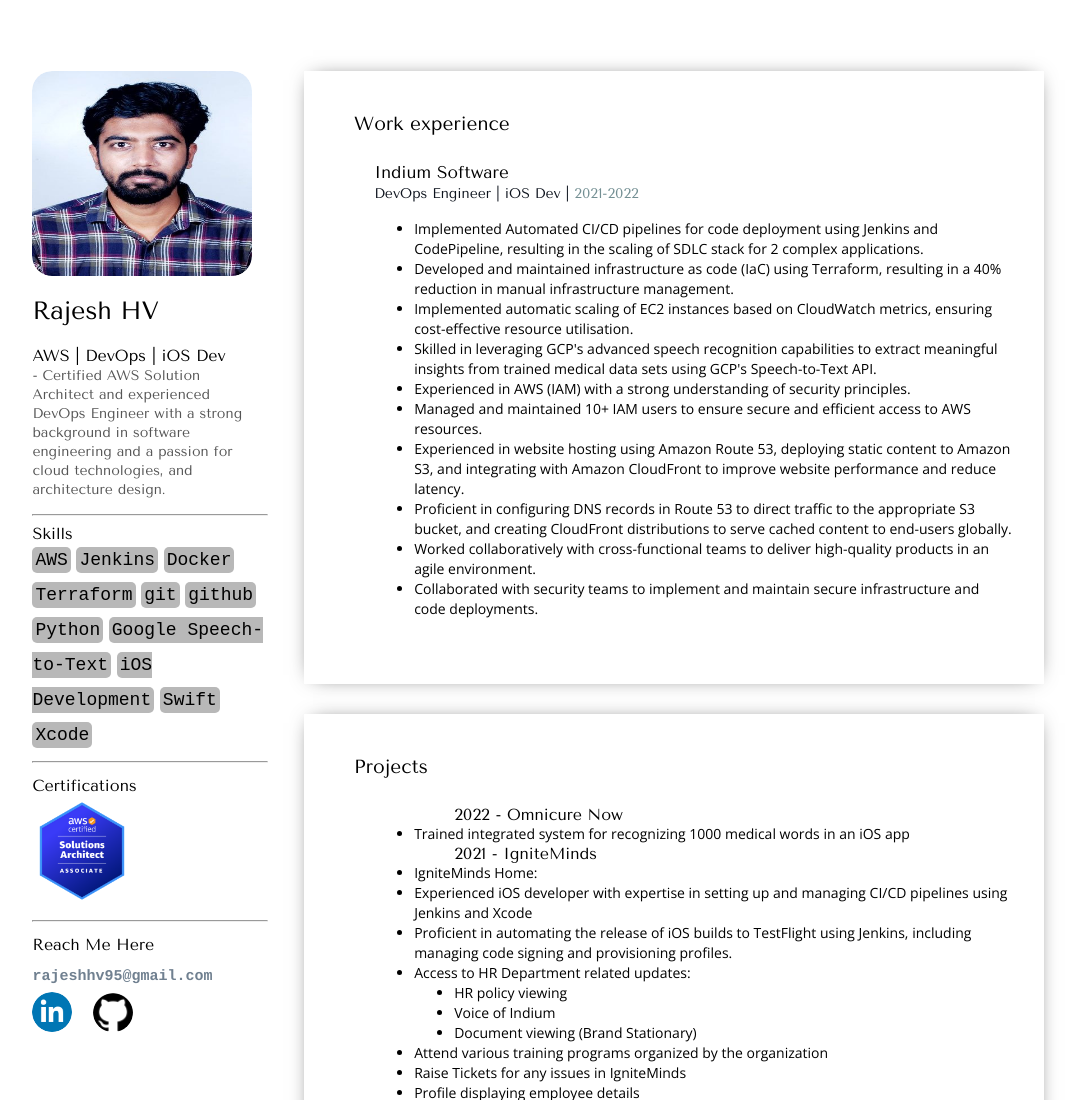
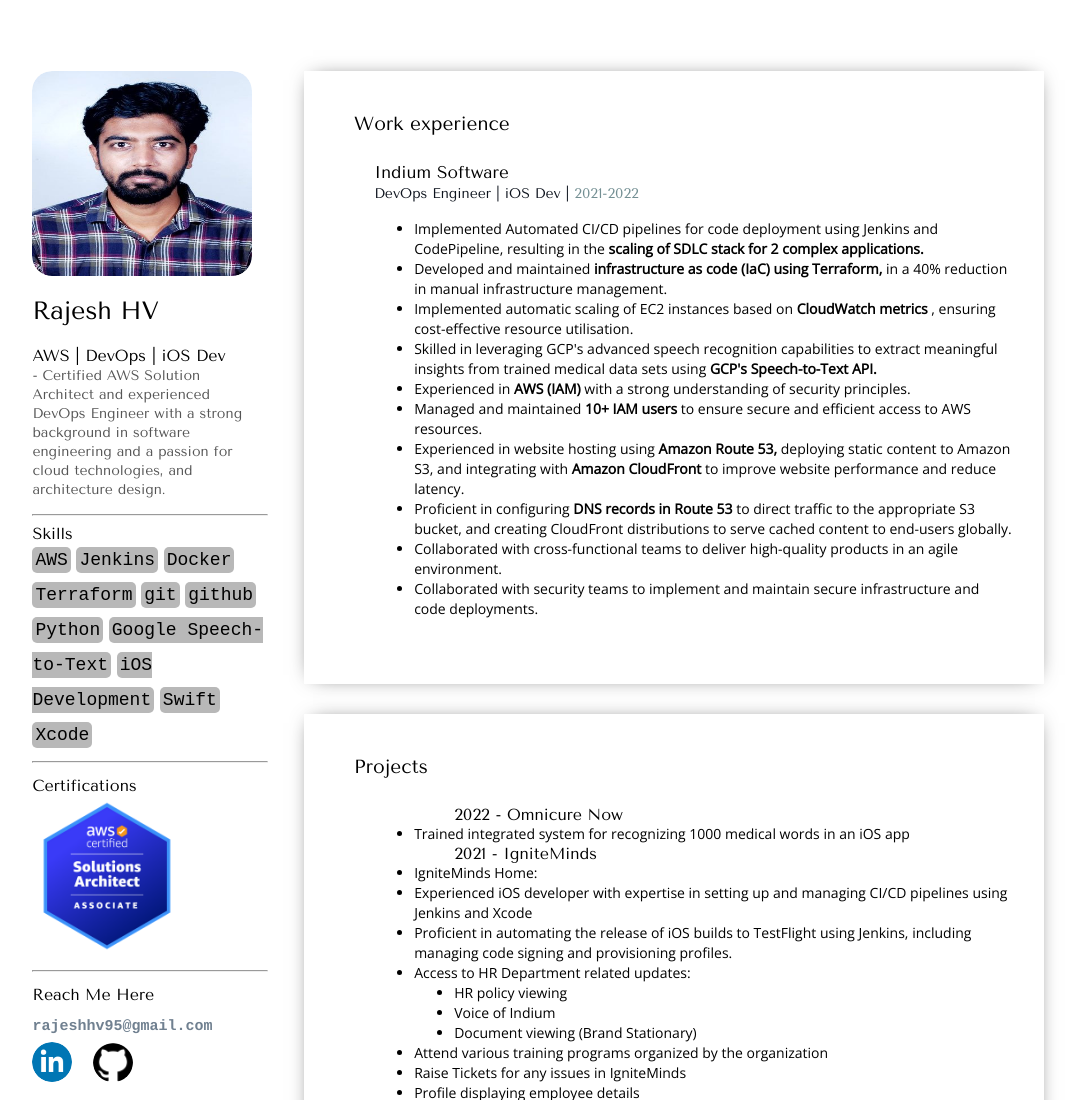
Before and after one commit to rajeshhv/Cloud-Resume, a plain HTML site: page index.html in a window 1280 px wide. Shown: the top 1100 px of the page, without its empty margins (102-1184 px from the left). Drawn offline with nearby package versions, Linux system fonts and the light colour scheme; a script that the page names is missing.

Commit message:
Added highlights and logo width change

```diff
--- a/index.html
+++ b/index.html
@@ -62,18 +62,18 @@
 					<ul>
 						<p class="tag">Indium Software<br><span>DevOps Engineer | iOS Dev | <span>2021-2022</span></span></p>
 						<ul>
-							<li>Implemented Automated CI/CD pipelines for code deployment using Jenkins and CodePipeline, resulting in the scaling of SDLC stack for 2 complex applications.</li>
-							<li>Developed and maintained infrastructure as code (IaC) using Terraform, resulting in a 40% reduction in manual infrastructure management.
+							<li>Implemented Automated CI/CD pipelines for code deployment using Jenkins and CodePipeline, resulting in the <strong>scaling of SDLC stack for 2 complex applications.</strong></li>
+							<li>Developed and maintained <strong>infrastructure as code (IaC) using Terraform,</strong> in a 40% reduction in manual infrastructure management.
 							</li>
-							<li>Implemented automatic scaling of EC2 instances based on CloudWatch metrics, ensuring cost-effective resource utilisation.</li>
-							<li>Skilled in leveraging GCP's advanced speech recognition capabilities to extract meaningful insights from trained medical data sets using GCP's Speech-to-Text API.</li>
-							<li>Experienced in AWS (IAM) with a strong understanding of security principles.</li>
-							<li>Managed and maintained 10+ IAM users to ensure secure and efficient access to AWS resources.
+							<li>Implemented automatic scaling of EC2 instances based on <strong>CloudWatch metrics</strong> , ensuring cost-effective resource utilisation.</li>
+							<li>Skilled in leveraging GCP's advanced speech recognition capabilities to extract meaningful insights from trained medical data sets using <strong>GCP's Speech-to-Text API.</strong> </li>
+							<li>Experienced in <strong>AWS (IAM)</strong> with a strong understanding of security principles.</li>
+							<li>Managed and maintained <strong>10+ IAM users</strong> to ensure secure and efficient access to AWS resources.
 							</li>
-							<li>Experienced in website hosting using Amazon Route 53, deploying static content to Amazon S3, and integrating with Amazon CloudFront to improve website performance and reduce latency.
+							<li>Experienced in website hosting using <strong>Amazon Route 53,</strong> deploying static content to Amazon S3, and integrating with <strong>Amazon CloudFront</strong> to improve website performance and reduce latency.
 							</li>
-							<li>Proficient in configuring DNS records in Route 53 to direct traffic to the appropriate S3 bucket, and creating CloudFront distributions to serve cached content to end-users globally.</li>
-							<li>Worked collaboratively with cross-functional teams to deliver high-quality products in an agile environment.</li>
+							<li>Proficient in configuring <strong>DNS records in Route 53</strong> to direct traffic to the appropriate S3 bucket, and creating CloudFront distributions to serve cached content to end-users globally.</li>
+							<li>Collaborated with cross-functional teams to deliver high-quality products in an agile environment.</li>
 							<li>
 								Collaborated with security teams to implement and maintain secure infrastructure and code deployments.
 								</li>
--- a/style.css
+++ b/style.css
@@ -134,7 +134,7 @@
 }
 #cert-thumbnail{
     position: relative;
-    width: 100px;
+    width: 150px;
     border-radius: 20px;
 }
 .link{
```
